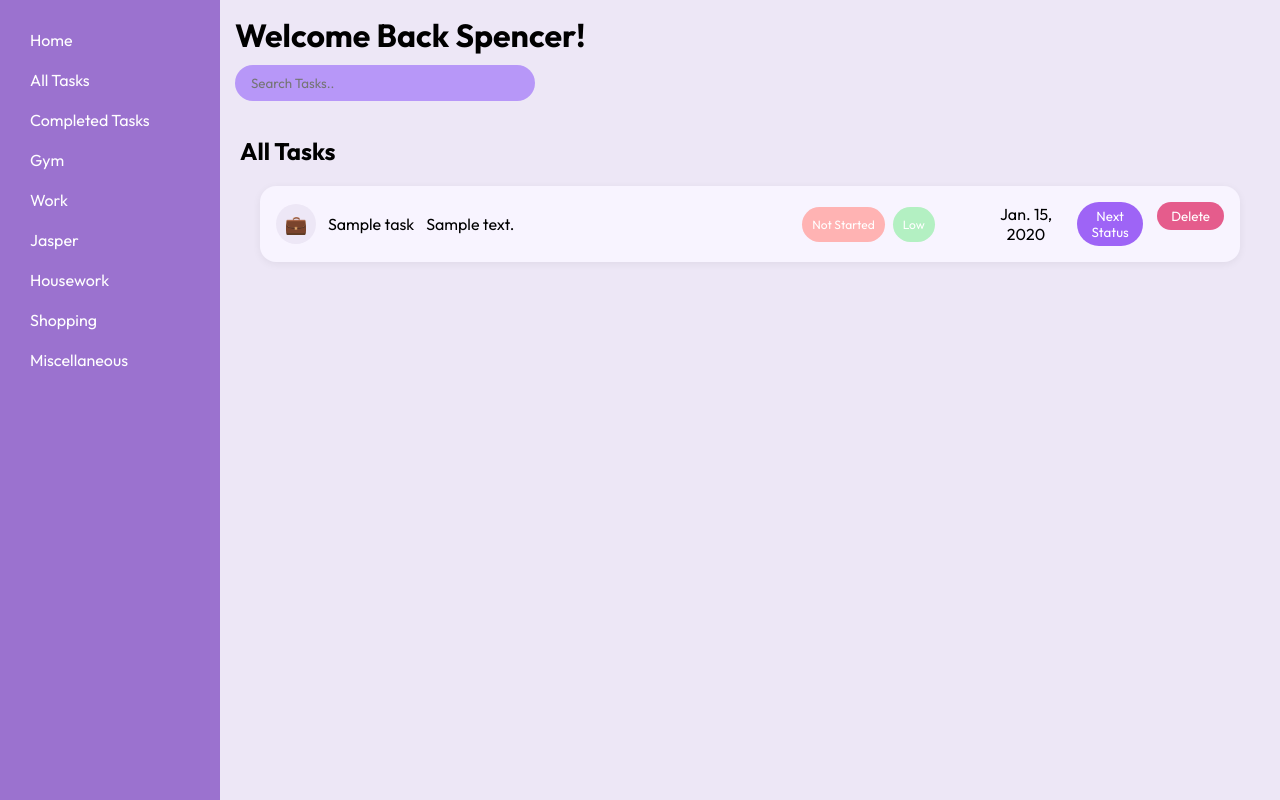
After one commit to SpencerJ96/PTaskmanager, a Django app: page /tasks/all/ in a window 1280 px wide. The commit adds this page. Run offline with Django 5.2, Linux system fonts and the light colour scheme; tables that the repository leaves empty hold one stand-in row (values such as "Sample post"); some web fonts are replaced.

Commit message:
Add all tasks and completed pages, fixed delete redirect

```diff
--- a/tasks/static/tasks/style.css
+++ b/tasks/static/tasks/style.css
@@ -402,3 +402,43 @@ main{
 	opacity: 1;
 	color: #6d19dc;
 }
+/* All Tasks page */
+.task-list{
+	display: flex;
+	flex-direction: column;
+	gap: 12px;
+	padding: 20px;
+}
+.task-row{
+	display: flex;
+	align-items: center;
+	justify-content: space-between;
+	background: #f8f4ff;
+	border-radius: 16px;
+	padding: 16px;
+	box-shadow: 0 2px 8px rgba(0, 0, 0, 0.06);
+	transition: transform	0.2s, box-shadow 0.2s;
+}
+.task-row:hover{
+	transform: scale(1.01);
+	box-shadow: 0 4px 14px rgba(0, 0, 0, 0.1);
+}
+.row-left{
+	display: flex;
+	align-items: center;
+	gap: 12px;
+	flex: 2;
+}
+.row-middle {
+	display: flex;
+	gap: 8px;
+	flex: 1;
+	justify-content: center;
+}
+.row-right{
+	display: flex;
+	align-items: center;
+	gap: 12px;
+	flex: 1;
+	justify-content: flex-end;
+}
--- /dev/null
+++ b/tasks/templates/tasks/task_all.html
@@ -0,0 +1,75 @@
+{% load static %}
+<!DOCTYPE html>
+<html lang="en">
+<head>
+	<meta charset="UTF-8">
+	<meta name="viewport" content="width=device-width, initial-scale=1.0">
+	<link rel="stylesheet" href="{% static 'tasks/style.css' %}">
+	<title>Document</title>
+</head>
+<body>
+
+<nav>
+	<ul>
+		<li><a href="{% url 'task_list' %}">Home</a></li>
+		<li><a href="{% url 'task_all' %}">All Tasks</a></li>
+		<li><a href="{% url 'task_allCompleted' %}">Completed Tasks</a></li>
+		<li><a href="{% url 'task_filter' %}?category=gym">Gym</a></li>
+		<li><a href="{% url 'task_filter' %}?category=work">Work</a></li>
+		<li><a href="{% url 'task_filter' %}?category=dog">Jasper</a></li>
+		<li><a href="{% url 'task_filter' %}?category=housework">Housework</a></li>
+		<li><a href="{% url 'task_filter' %}?category=shopping">Shopping</a></li>
+		<li><a href="{% url 'task_filter' %}?category=miscellaneous">Miscellaneous</a></li>
+	</ul>
+</nav>
+
+<header>
+	<h1 class="headerTitle">Welcome Back Spencer!</h1>
+	<input type="text" placeholder="Search Tasks..">
+</header>
+
+<main>
+
+<h2 class="allTasksHeader">All Tasks</h2>
+<div class="task-list">
+	{% for each_task in all_tasks %}
+	<div class="task-row">
+
+		<div class="row-left">
+			<span class="task-icon">
+				{% if each_task.category == "gym" %}🏋️
+				{% elif each_task.category == "dog" %}🐶
+				{% elif each_task.category == "work" %}💼
+				{% elif each_task.category == "shopping" %}🛒
+				{% elif each_task.category == "housework" %}🏠
+				{% else %} 📝
+				{% endif %}
+			</span>
+		<p class="allTaskTitle">{{ each_task.title }}</p>
+		<p class="allTaskBody">{{ each_task.body }}</p>
+		</div>
+
+		<div class="row-middle">
+			<p class="task-status {% if each_task.status == 'notStarted' %}status-notStarted{% elif each_task.status == 'inProgress' %}status-inProgress {% elif each_task.status == 'completed' %}status-completed {% endif %}"> {{ each_task.get_status_display }}</p>
+			<p class="task-priority {% if each_task.priority == 'low' %}priority-low{% elif each_task.priority == 'medium' %} priority-medium {% elif each_task.priority == 'high' %}priority-high{% endif %}"> {{ each_task.get_priority_display  }} </p>
+		</div>
+		<div class="row-right">
+			<p class="task-due">{{ each_task.due_date }}</p>
+				<div class="card-actions">
+					<form method="POST" action="{% url 'task_status' each_task.id %}">
+					{% csrf_token %}
+					<button type="submit" class="statusButton">Next Status</button>
+					</form>
+					<form method="POST" action="{% url 'task_delete' each_task.id %}">
+					{% csrf_token %}
+					<button type="submit" class="deleteButton">Delete</button>
+					</form>
+				</div>
+		</div>
+	</div>
+	{% endfor %}
+</div>
+
+</main>
+</body>
+</html>
--- a/tasks/views.py
+++ b/tasks/views.py
@@ -69,10 +69,7 @@ def task_status(request, task_id):				    #Task_id comes from button in browswer
 	task.save()										#Save to DB
 	return redirect("/tasks/")						#Redirect to tasks page
 
-def task_delete(request, task_id):
-	deleteTask = Task.objects.get(id=task_id)
-	deleteTask.delete()
-	return redirect("/tasks/")
+
 
 def task_all(request):
 	tasks = Task.objects.filter(status__in=["notStarted", "inProgress"])
@@ -89,3 +86,9 @@ def task_filter(request):		#Key in URL (HTML) has to match what you're reading i
 	else:
 		tasks = Task.objects.filter(category=taskcategory, status__in=["notStarted", "inProgress"]) # Filter all tasks where the model category matches the taskcategory variable. and status matches
 	return render(request, "tasks/partials/task_grid.html", {"all_tasks" : tasks}) #Only returning a fragment of the HTML from HTMX, just drop the task grid without reloading anything else
+
+def task_delete(request, task_id):
+    deleteTask = Task.objects.get(id=task_id)
+    deleteTask.delete()
+    next_url = request.POST.get("next", "/tasks/") # python .get safely read the value by key (/tasks/completed/ is the value of next in the HTML) fall back to /tasks/ if no "next" key
+    return redirect(next_url)
```
Also changed, not shown: tasks/templates/tasks/task_allCompleted.html (added, +72 -0 lines).
